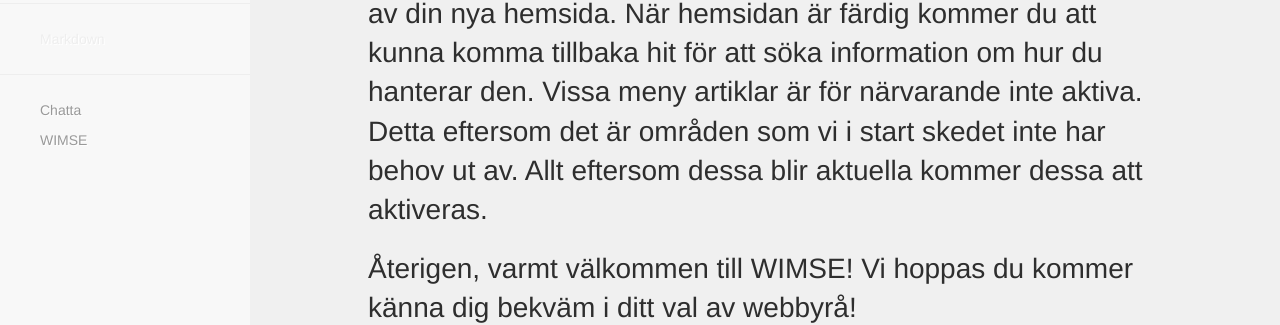
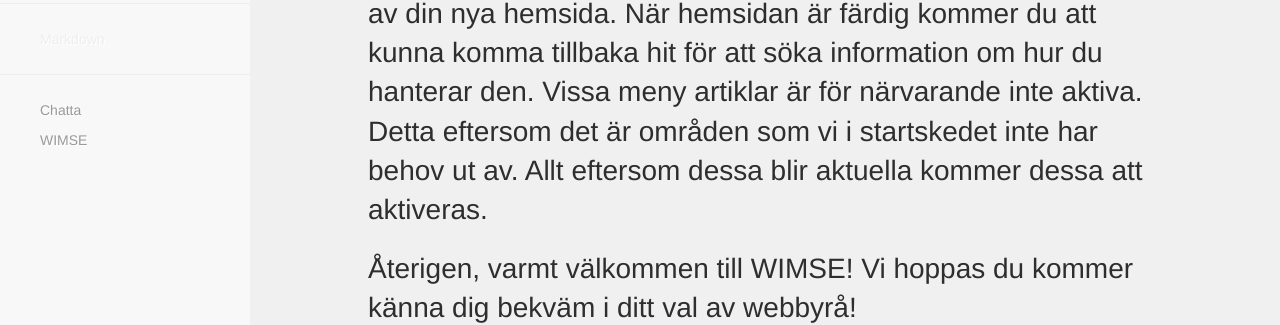
Before and after one commit to rebeckaray/rebeckaray.github.io, a Jekyll site: the page built from index.html, in a window 1280 px wide and 900 px high, scrolled down 608 px. Shown: the part 340-665 px from the top of the window. Built offline with Jekyll 4.4.1, drawn with Linux system fonts in a browser that asks for light colours; nearby versions of some CDN libraries; Markdown is read by kramdown in place of the engine named in the settings; some of the changed text lies outside the part shown.

Commit message:
fixat med greetings

```diff
--- a/_includes/greeting.html
+++ b/_includes/greeting.html
@@ -2,7 +2,9 @@
 <div class="container">
   <div id="welcome-greeting">
     <h1>Välkommen {{site.name}}</h1>
-      <h2>Hej {{site.customer}} och välkommen till WIMSE Webbutveckling. Denna webbplats kommer vi att använda oss utav under utvecklingen av din nya hemsida. När hemsidan är färdig kommer du att kunna komma tillbaka hit för att söka information om hur du hanterar den. Vissa meny artiklar är för närvarande inte aktiva. Detta eftersom det är områden som vi i start skedet inte har behov ut av. Allt eftersom dessa blir aktuella kommer dessa att aktiveras.</h2>
+    <h2>Hej {{site.customer}} och välkommen till WIMSE Webbutveckling. Denna webbplats kommer vi att använda oss utav under utvecklingen av din nya hemsida.
+      När hemsidan är färdig kommer du att kunna komma tillbaka hit för att söka information om hur du hanterar den. Vissa meny artiklar är för närvarande inte aktiva.
+      Detta eftersom det är områden som vi i startskedet inte har behov ut av. Allt eftersom dessa blir aktuella kommer dessa att aktiveras.</h2>
     <h2> Återigen, varmt välkommen till WIMSE! Vi hoppas du kommer känna dig bekväm i ditt val av webbyrå!</h2>
     <hr />
   </div>
```
Also changed, not shown: 1 other file. Lines whose indentation alone changed are shown as unchanged.
